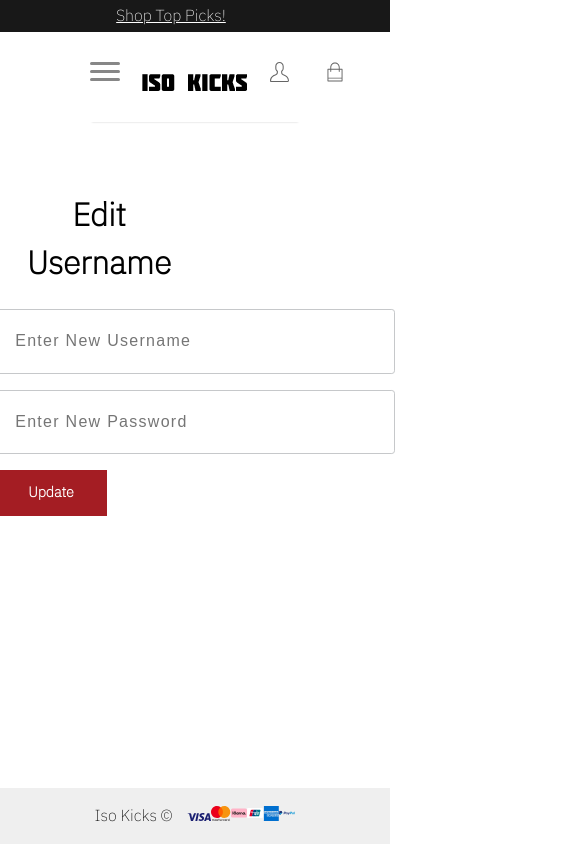
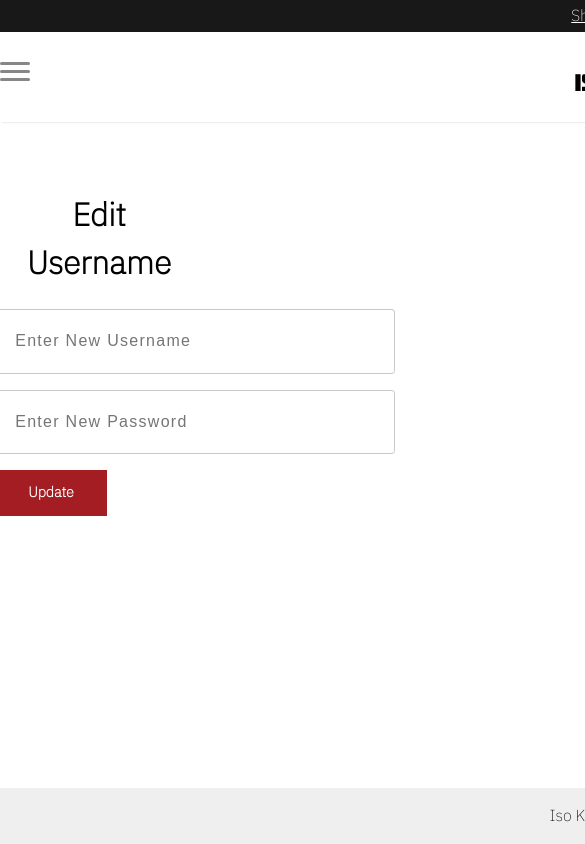
Before and after one commit to KvnWa/IsoKicks, a React (Create React App) app in the folder client/: page /reset in a window 390 px wide. Shown: the top 844 px of the page, 585 px wide, since content can reach past the window. Built offline with nearby package versions, Linux system fonts and the light colour scheme; no server answers.

Commit message:
media query mobile

```diff
--- a/client/src/components/LandingPage/LandingPage.css
+++ b/client/src/components/LandingPage/LandingPage.css
@@ -100,11 +100,26 @@
     }
   }
 
-  @media only screen and (max-width: 1800px) {
+  @media only screen and (max-width: 800px) {
       .splash-container {
-          width: 100%;
+          width: 1300px;
       }
   }
+  @media only screen and (max-width: 800px) {
+    .top-bar {
+        width: 1300px;
+    }
+}
+@media only screen and (max-width: 800px) {
+    .navbar {
+        width: 1300px;
+    }
+}
+@media only screen and (max-width: 800px) {
+    .footer {
+        width: 1300px;
+    }
+}
 
 
 .cat-desc {
--- a/client/src/components/LandingPage/LandingPage.jsx
+++ b/client/src/components/LandingPage/LandingPage.jsx
@@ -34,7 +34,7 @@ const LandingPage = ({ sneakers }) => {
           <div className="data-desc">
             Japan-based fashion house Sacai presents its avant-garde styling to create bold, layered versions of classic Nike models with a “doubled-up” effect. Find all of the sought-after Sacai x Nike collaborations here.
           </div>
-          <button className="data-button">Shop Now</button>
+          <button className="data-button"><a href="product" style={{color: "#a41d23"}}>Shop Now</a></button>
         </div>
         <img src='https://www.stadiumgoods.com/BWStaticContent/54000/a31867eb-ef82-4774-9a03-1a257788969b_220328-dd1875-001-desktop-1.jpg' className="splash-image"></img>
       </div>
--- a/client/src/components/Navbar/Navbar.jsx
+++ b/client/src/components/Navbar/Navbar.jsx
@@ -24,9 +24,10 @@ const Navbar = ({ signedIn }) => {
                     <a href="/product" style={{color: "white"}}><div className="mover-1">Shop Top Picks!</div></a>
                 </div>
             </div>
+
             <div className="navbar">
 
-                <Hamburger />
+            <Hamburger />
                 <div className="logo"><a href="/" style={{textDecoration: "none", fontSize: "2em", fontWeight: "bolder", color: "#181818"}}><img src={isok}/></a>
 
                         {/* <Link to='/' className="navbar-logo">
--- a/client/src/components/ProductDetail/ProductDetail.jsx
+++ b/client/src/components/ProductDetail/ProductDetail.jsx
@@ -34,7 +34,7 @@ function ProductDetail({user}) {
   }
 
   const handleAddClick = () => {
-    if(user == true){
+
     fetch('/cart_items', {
       method: 'POST',
       headers: {
@@ -47,9 +47,7 @@ function ProductDetail({user}) {
       }),
     }).then((r) => r.json())
     .then(alert("Added to Cart"))
-  }else {
-    alert("Please login first")
-  }
+
 
     // .then(setHighlight(highlight => !highlight));
 
--- a/client/src/components/Slider/Slider.css
+++ b/client/src/components/Slider/Slider.css
@@ -33,7 +33,7 @@
 }
 
 
-@media only screen and (max-width: 1600px) {
+@media only screen and (min-width: 1600px) {
     .slider-container {
         width: 1600px;
     }
```
Also changed, not shown: client/src/components/Navbar/Navbar.css (line endings or trailing spaces).
